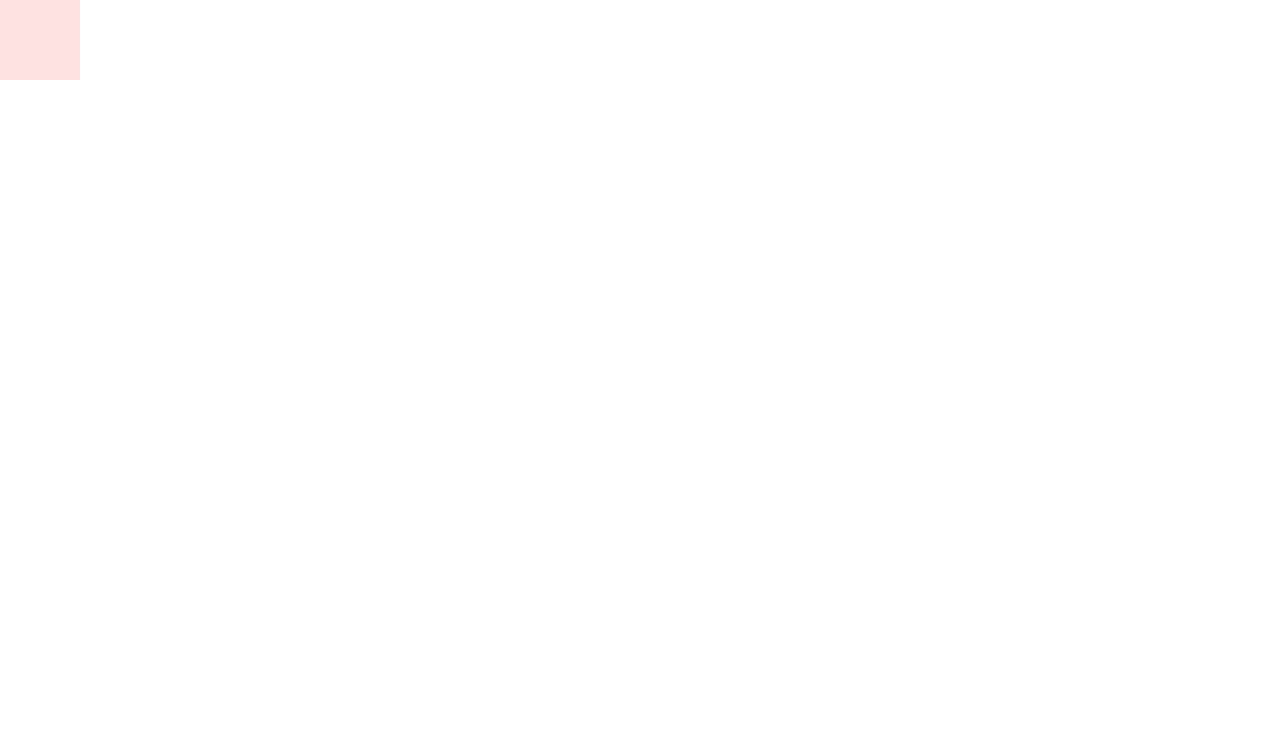
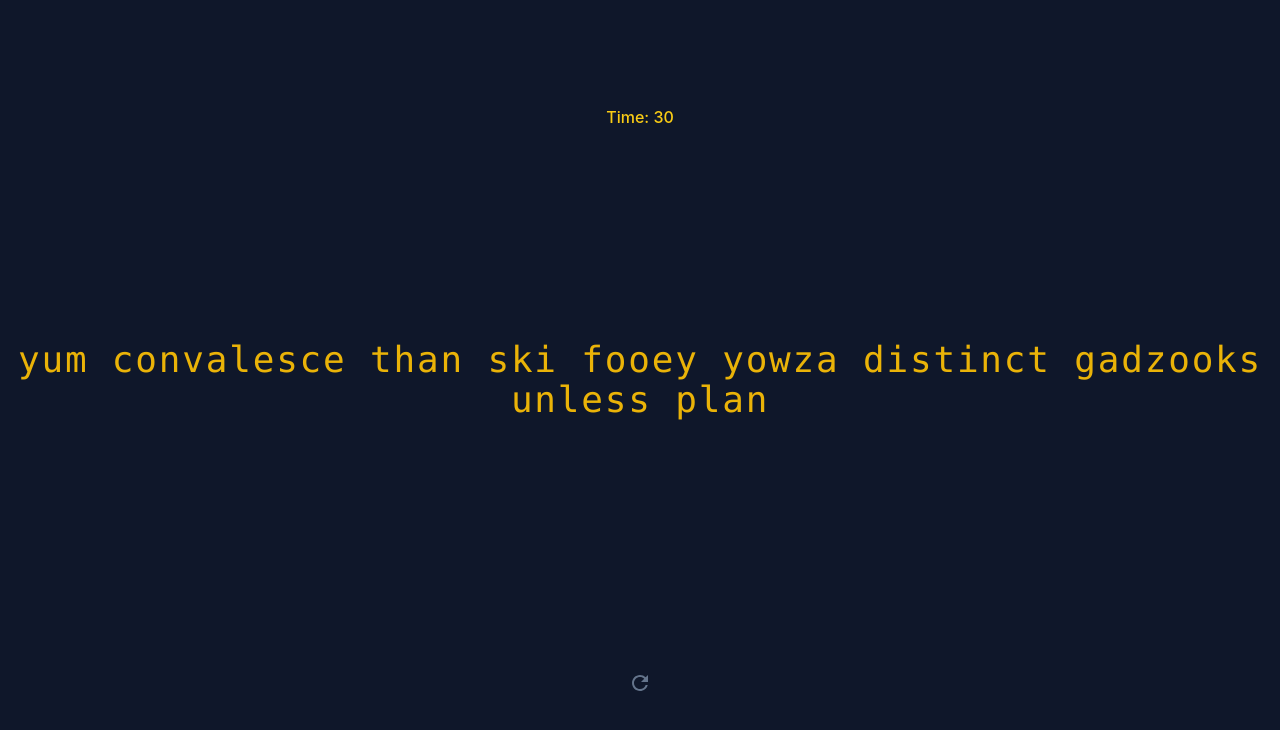
Before and after one commit to Tecu23/typedev, a React (Vite) app: page / in a window 1280 px wide. Shown: the top 730 px of the page. Built offline with nearby package versions, Linux system fonts and the light colour scheme.

Commit message:
make first design iteration

```diff
--- a/package.json
+++ b/package.json
@@ -12,10 +12,12 @@
   "dependencies": {
     "framer-motion": "^11.11.17",
     "react": "^18.3.1",
-    "react-dom": "^18.3.1"
+    "react-dom": "^18.3.1",
+    "react-icons": "^5.3.0"
   },
   "devDependencies": {
     "@eslint/js": "^9.13.0",
+    "@faker-js/faker": "^9.2.0",
     "@types/react": "^18.3.12",
     "@types/react-dom": "^18.3.1",
     "@vitejs/plugin-react": "^4.3.3",
--- a/src/App.tsx
+++ b/src/App.tsx
@@ -1,9 +1,30 @@
+import { faker } from "@faker-js/faker";
+import RestartButton from "./component/RestartButton";
 function App() {
+  const words = faker.word.words(10);
+
   return (
-    <>
-      <div className="w-20 h-20 bg-red-100"></div>
-    </>
+    <main className="grid place-items-center min-h-screen bg-slate-900">
+      <CountdownTimer timeLeft={30} />
+      <GeneratedWords words={words} />
+      <RestartButton
+        className="mx-auto mt-10 text-slate-500"
+        onRestart={() => null}
+      />
+    </main>
   );
 }
 
+const GeneratedWords = ({ words }: { words: string }) => {
+  return (
+    <p className="font-mono text-4xl tracking-wider text-center text-yellow-500">
+      {words}
+    </p>
+  );
+};
+
+const CountdownTimer = ({ timeLeft }: { timeLeft: number }) => {
+  return <h2 className="font-medium text-yellow-400">Time: {timeLeft}</h2>;
+};
+
 export default App;
--- /dev/null
+++ b/src/component/RestartButton.tsx
@@ -0,0 +1,27 @@
+import { useRef } from "react";
+import { MdRefresh } from "react-icons/md";
+
+type Props = {
+  onRestart: () => void;
+  className?: string;
+};
+
+const RestartButton = ({ onRestart: handleRestart, className = "" }: Props) => {
+  const buttonRef = useRef<HTMLButtonElement | null>(null);
+
+  const handleClick = () => {
+    buttonRef.current?.blur();
+    handleRestart();
+  };
+
+  return (
+    <button
+      onClick={handleClick}
+      className={`block rounded px-8 hover:bg-slate-700/50 ${className}`}
+    >
+      <MdRefresh className="w-6 h-6" />
+    </button>
+  );
+};
+
+export default RestartButton;
--- a/tailwind.config.js
+++ b/tailwind.config.js
@@ -2,7 +2,11 @@
 export default {
   content: ["./index.html", "./src/**/*.{js,jsx,ts,tsx}"],
   theme: {
-    extend: {},
+    extend: {
+      colors: {
+        primary: "#000000", // TODO
+      },
+    },
   },
   plugins: [],
 };
```
Also changed, not shown: src/component/Result.tsx (added), 1 other file (tests, documents, lock files or other folders).
